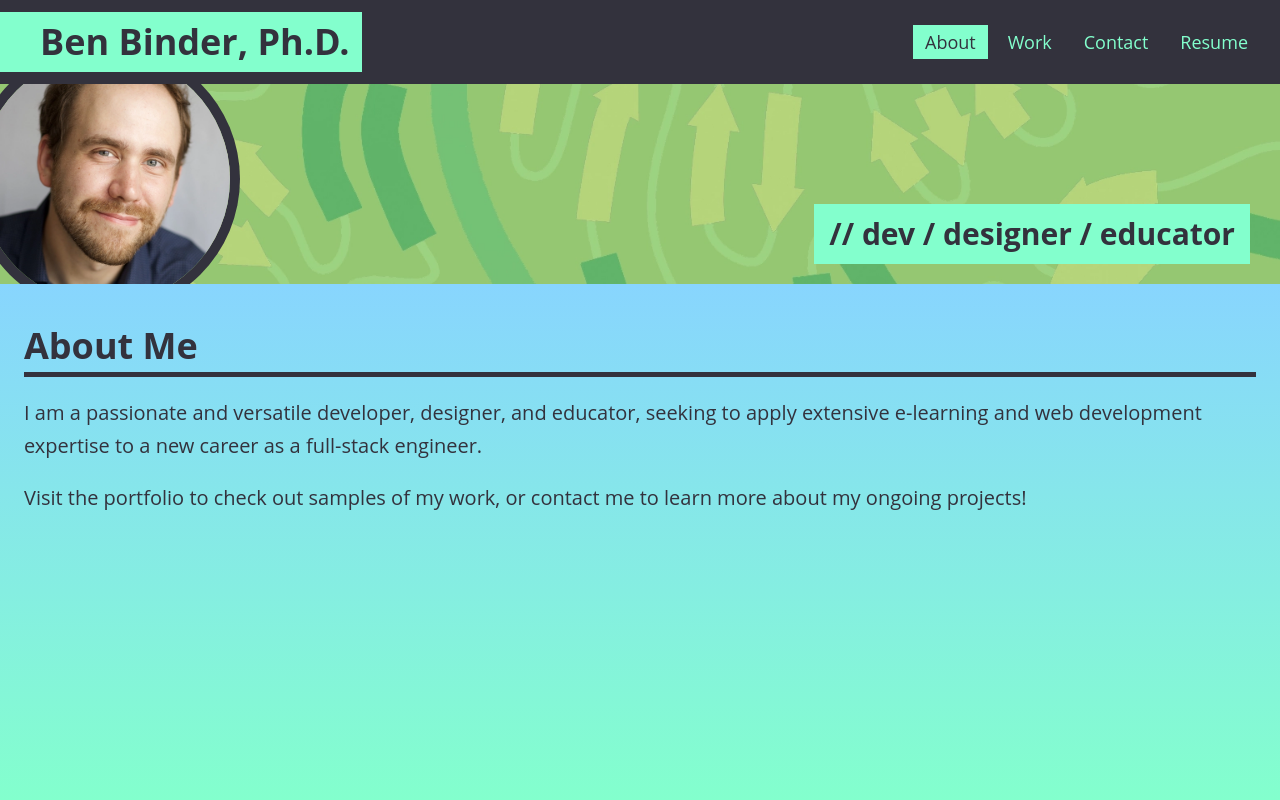
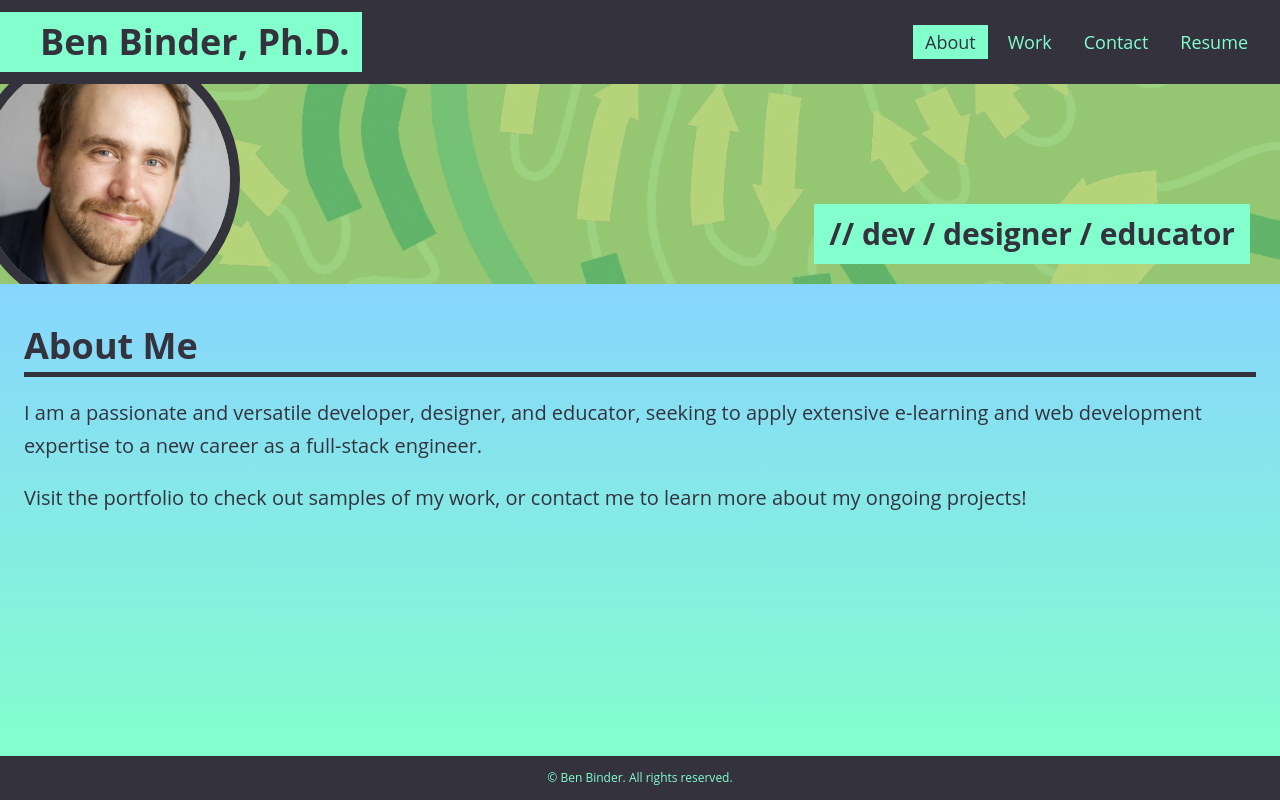
Before and after one commit to binderb/react-dev-portfolio, a React (Create React App) app: page / in a window 1280 px wide. Built offline with nearby package versions, Linux system fonts and the light colour scheme.

Commit message:
Implement footer.

```diff
--- a/src/App.js
+++ b/src/App.js
@@ -1,6 +1,7 @@
 import { useState } from 'react';
 import Header from './components/Header';
 import Body from './components/Body';
+import Footer from './components/Footer';
 
 function App() {
   const pages = [
@@ -22,6 +23,7 @@ function App() {
     <Body
       currentPage={currentPage}
     />
+    <Footer/>
     </section>
   )
 }
--- a/src/components/Footer.js
+++ b/src/components/Footer.js
@@ -0,0 +1,7 @@
+export default function Footer () {
+  return (
+    <footer className='text-center text-highlight py-4 text-[12px]'>
+      &copy; Ben Binder. All rights reserved.
+    </footer>
+  );
+}
```
